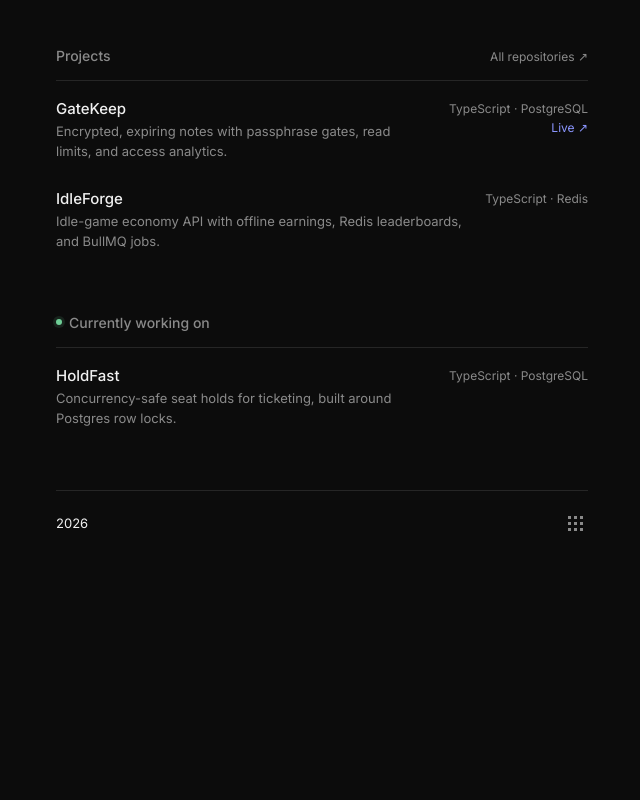
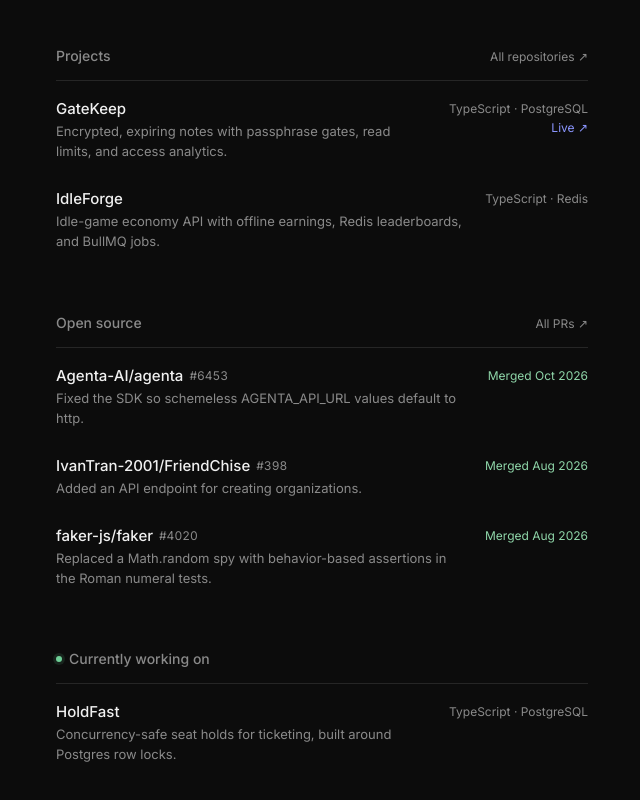
Before and after one commit to itsgintoki/web, a plain HTML site: page index.html in a window 1280 px wide. Shown: the part 402-1202 px from the top of the page, without its empty margins (318-958 px from the left). Before the commit the page ends 998 px from the top, so only its background shows below. Drawn offline with Linux system fonts and the light colour scheme; no server answers.

Commit message:
Add open source pull request section

```diff
--- a/index.html
+++ b/index.html
@@ -140,6 +140,8 @@
     flex-shrink:0;padding-top:2px;
   }
   .meta{color:var(--dim);font-size:12px;white-space:nowrap;}
+  .merged{color:#8fd6a9;}
+  .pr{color:var(--dim);font-size:12px;font-weight:400;font-variant-numeric:tabular-nums;}
   .live{
     color:var(--accent-soft);font-size:12px;text-decoration:none;
     border-bottom:1px solid transparent;
@@ -238,6 +240,53 @@
         </a>
         <div class="row-meta">
           <span class="meta">TypeScript &middot; Redis</span>
+        </div>
+      </div>
+
+    </div>
+  </section>
+
+  <section class="section" aria-labelledby="oss-heading">
+    <div class="section-head">
+      <h2 class="section-label" id="oss-heading">Open source</h2>
+      <a class="section-link" href="https://github.com/search?q=author%3Aitsgintoki+is%3Apr&type=pullrequests" target="_blank" rel="noopener">All PRs <span aria-hidden="true">&#8599;</span><span class="sr-only"> (opens in a new tab)</span></a>
+    </div>
+    <div class="divider"></div>
+    <div class="list">
+
+      <div class="row">
+        <a class="row-link" href="https://github.com/Agenta-AI/agenta/pull/6453" target="_blank" rel="noopener">
+          <span class="name">Agenta-AI/agenta <span class="pr">#6453</span>
+            <svg class="arrow" viewBox="0 0 16 16" fill="none" stroke="currentColor" stroke-width="1.6" stroke-linecap="round" stroke-linejoin="round" aria-hidden="true"><path d="M4 12 12 4M6 4h6v6"/></svg>
+          </span>
+          <span class="desc">Fixed the SDK so schemeless AGENTA_API_URL values default to http.</span>
+        </a>
+        <div class="row-meta">
+          <span class="meta merged">Merged Oct 2026</span>
+        </div>
+      </div>
+
+      <div class="row">
+        <a class="row-link" href="https://github.com/IvanTran-2001/FriendChise/pull/398" target="_blank" rel="noopener">
+          <span class="name">IvanTran-2001/FriendChise <span class="pr">#398</span>
+            <svg class="arrow" viewBox="0 0 16 16" fill="none" stroke="currentColor" stroke-width="1.6" stroke-linecap="round" stroke-linejoin="round" aria-hidden="true"><path d="M4 12 12 4M6 4h6v6"/></svg>
+          </span>
+          <span class="desc">Added an API endpoint for creating organizations.</span>
+        </a>
+        <div class="row-meta">
+          <span class="meta merged">Merged Aug 2026</span>
+        </div>
+      </div>
+
+      <div class="row">
+        <a class="row-link" href="https://github.com/faker-js/faker/pull/4020" target="_blank" rel="noopener">
+          <span class="name">faker-js/faker <span class="pr">#4020</span>
+            <svg class="arrow" viewBox="0 0 16 16" fill="none" stroke="currentColor" stroke-width="1.6" stroke-linecap="round" stroke-linejoin="round" aria-hidden="true"><path d="M4 12 12 4M6 4h6v6"/></svg>
+          </span>
+          <span class="desc">Replaced a Math.random spy with behavior-based assertions in the Roman numeral tests.</span>
+        </a>
+        <div class="row-meta">
+          <span class="meta merged">Merged Aug 2026</span>
         </div>
       </div>
 
```
